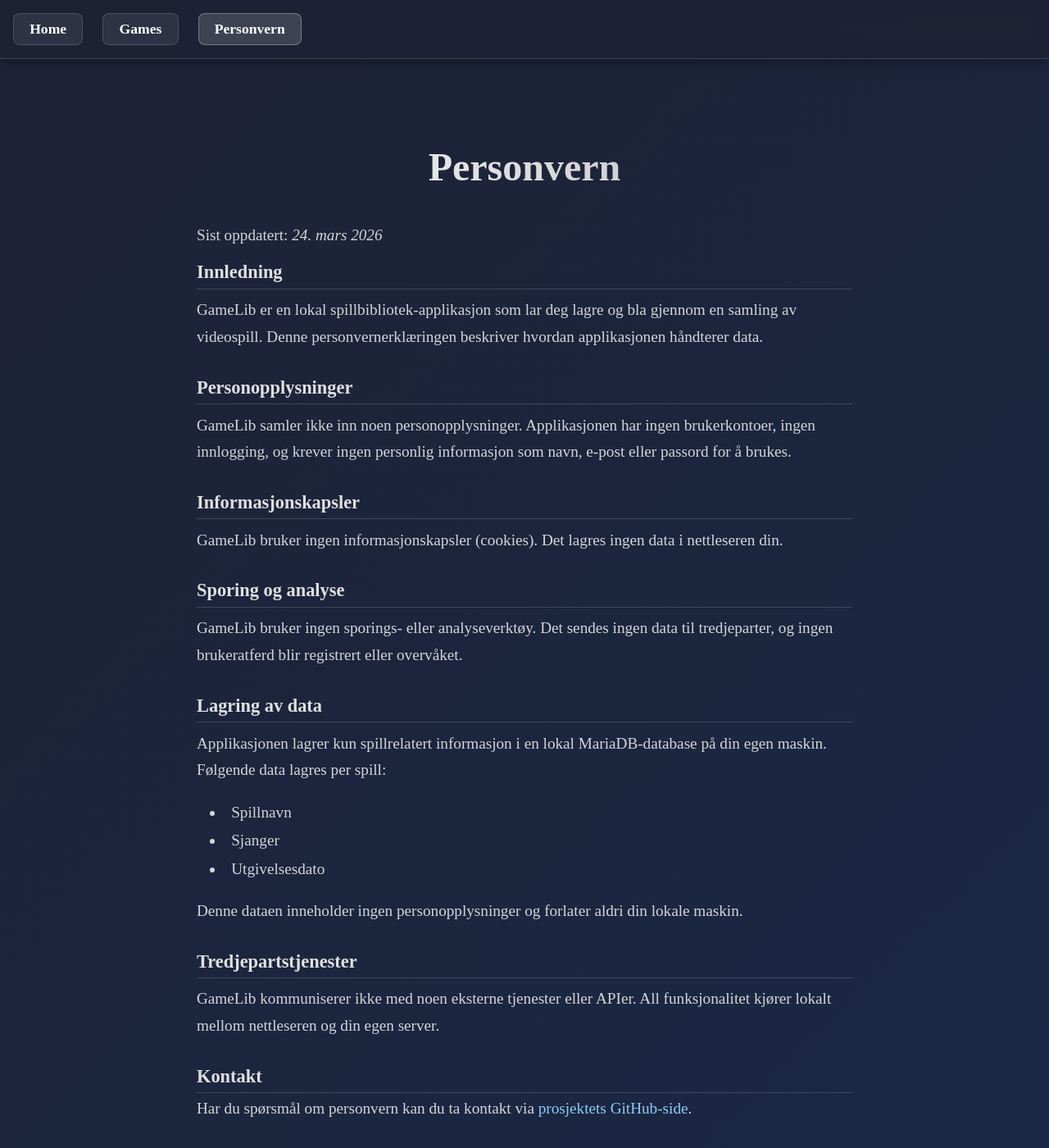
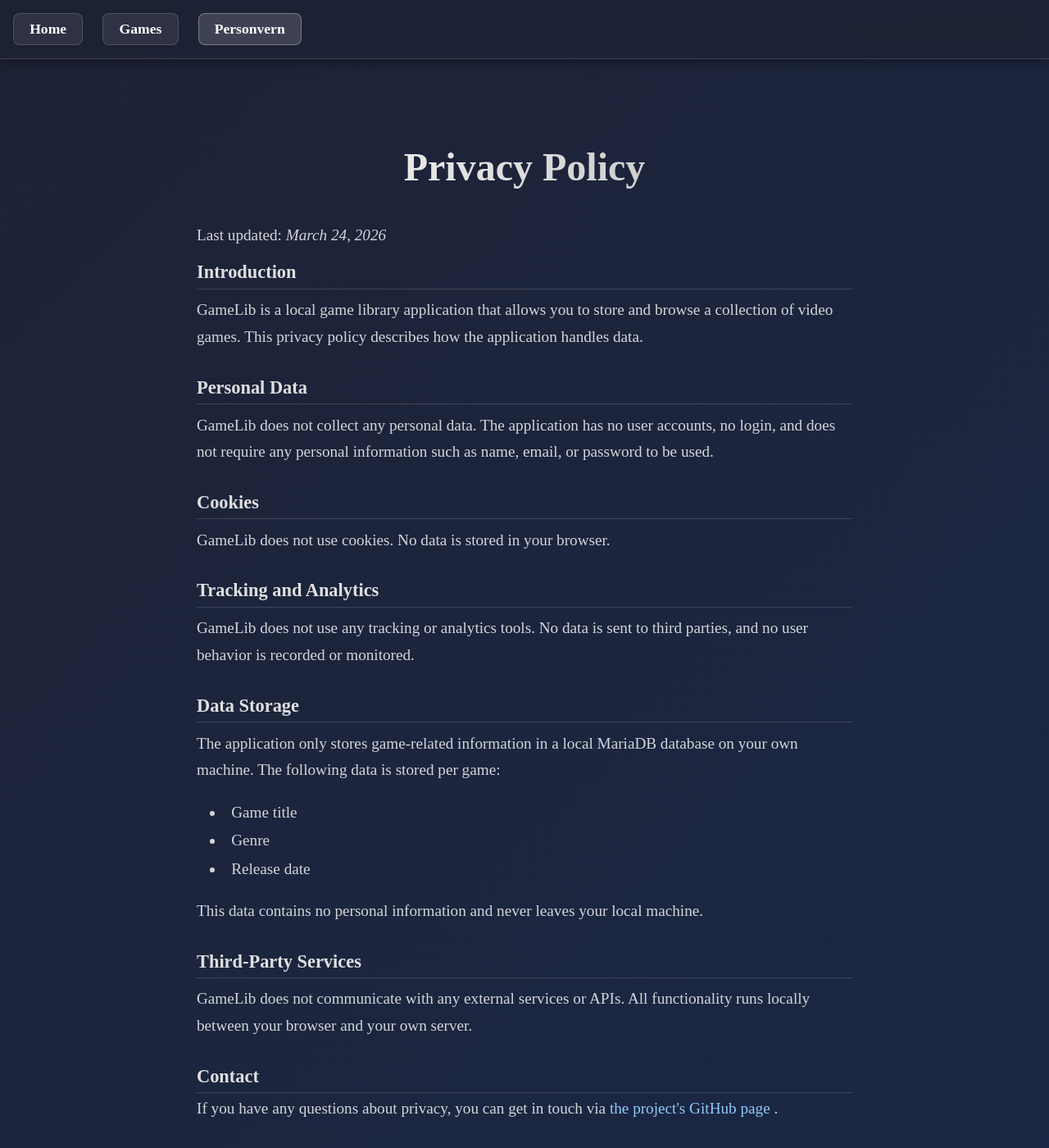
Before and after one commit to MagnusHSundby/GameLib, a Vue app in the folder frontend/: page /personvern in a window 1280 px wide. Shown: the top 1400 px of the page at 82% size. Built offline with nearby package versions, Linux system fonts and the light colour scheme.

Commit message:
fix: change to english for semmatic purposes

```diff
--- a/frontend/src/views/personvernView.vue
+++ b/frontend/src/views/personvernView.vue
@@ -1,68 +1,65 @@
 <template>
   <div class="article-wrapper">
-    <article class="personvern">
-      <AnimatedTitle text="Personvern" />
-      <p>Sist oppdatert: <time datetime="2026-03-24">24. mars 2026</time></p>
+    <article class="privacy">
+      <AnimatedTitle text="Privacy Policy" />
+      <p>Last updated: <time datetime="2026-03-24">March 24, 2026</time></p>
       <section>
-        <h2>Innledning</h2>
+        <h2>Introduction</h2>
         <p>
-          GameLib er en lokal spillbibliotek-applikasjon som lar deg lagre og
-          bla gjennom en samling av videospill. Denne personvernerklæringen
-          beskriver hvordan applikasjonen håndterer data.
+          GameLib is a local game library application that allows you to store
+          and browse a collection of video games. This privacy policy describes
+          how the application handles data.
         </p>
       </section>
       <section>
-        <h2>Personopplysninger</h2>
+        <h2>Personal Data</h2>
         <p>
-          GameLib samler ikke inn noen personopplysninger. Applikasjonen har
-          ingen brukerkontoer, ingen innlogging, og krever ingen personlig
-          informasjon som navn, e-post eller passord for å brukes.
+          GameLib does not collect any personal data. The application has no
+          user accounts, no login, and does not require any personal information
+          such as name, email, or password to be used.
         </p>
       </section>
       <section>
-        <h2>Informasjonskapsler</h2>
+        <h2>Cookies</h2>
+        <p>GameLib does not use cookies. No data is stored in your browser.</p>
+      </section>
+      <section>
+        <h2>Tracking and Analytics</h2>
         <p>
-          GameLib bruker ingen informasjonskapsler (cookies). Det lagres ingen
-          data i nettleseren din.
+          GameLib does not use any tracking or analytics tools. No data is sent
+          to third parties, and no user behavior is recorded or monitored.
         </p>
       </section>
       <section>
-        <h2>Sporing og analyse</h2>
+        <h2>Data Storage</h2>
         <p>
-          GameLib bruker ingen sporings- eller analyseverktøy. Det sendes ingen
-          data til tredjeparter, og ingen brukeratferd blir registrert eller
-          overvåket.
+          The application only stores game-related information in a local
+          MariaDB database on your own machine. The following data is stored per
+          game:
+        </p>
+        <ul>
+          <li>Game title</li>
+          <li>Genre</li>
+          <li>Release date</li>
+        </ul>
+        <p>
+          This data contains no personal information and never leaves your local
+          machine.
         </p>
       </section>
       <section>
-        <h2>Lagring av data</h2>
+        <h2>Third-Party Services</h2>
         <p>
-          Applikasjonen lagrer kun spillrelatert informasjon i en lokal
-          MariaDB-database på din egen maskin. Følgende data lagres per spill:
-        </p>
-        <ul>
-          <li>Spillnavn</li>
-          <li>Sjanger</li>
-          <li>Utgivelsesdato</li>
-        </ul>
-        <p>
-          Denne dataen inneholder ingen personopplysninger og forlater aldri din
-          lokale maskin.
+          GameLib does not communicate with any external services or APIs. All
+          functionality runs locally between your browser and your own server.
         </p>
       </section>
       <section>
-        <h2>Tredjepartstjenester</h2>
-        <p>
-          GameLib kommuniserer ikke med noen eksterne tjenester eller APIer. All
-          funksjonalitet kjører lokalt mellom nettleseren og din egen server.
-        </p>
-      </section>
-      <section>
-        <h2>Kontakt</h2>
+        <h2>Contact</h2>
         <address>
-          Har du spørsmål om personvern kan du ta kontakt via
-          <a href="https://github.com/magnushsundby/gamelib"
-            >prosjektets GitHub-side</a
+          If you have any questions about privacy, you can get in touch via
+          <a href="https://github.com/magnushsundby/gamelib">
+            the project's GitHub page </a
           >.
         </address>
       </section>
@@ -85,11 +82,11 @@ import AnimatedTitle from "@/components/AnimatedTitle.vue";
   padding: 2rem 1.5rem;
 }
 
-.personvern {
+.privacy {
   text-align: left;
 }
 
-.personvern h2 {
+.privacy h2 {
   color: #e0e0e0;
   font-size: 1.4rem;
   margin-top: 2rem;
@@ -98,18 +95,18 @@ import AnimatedTitle from "@/components/AnimatedTitle.vue";
   padding-bottom: 0.4rem;
 }
 
-.personvern p {
+.privacy p {
   font-weight: normal;
   line-height: 1.7;
   color: rgba(245, 245, 245, 0.85);
   margin: 0.6rem 0;
 }
 
-.personvern time {
+.privacy time {
   font-style: italic;
 }
 
-.personvern ul {
+.privacy ul {
   display: inline-block;
   text-align: left;
   list-style-position: inside;
@@ -117,30 +114,30 @@ import AnimatedTitle from "@/components/AnimatedTitle.vue";
   margin: 0.5rem 0 0.5rem 1rem;
 }
 
-.personvern li {
+.privacy li {
   font-weight: normal;
   color: rgba(245, 245, 245, 0.85);
   line-height: 1.8;
 }
 
-.personvern a {
+.privacy a {
   color: #90caf9;
   text-decoration: none;
   transition: color 0.2s;
 }
 
-.personvern a:hover {
+.privacy a:hover {
   color: #bbdefb;
   text-decoration: underline;
 }
 
-.personvern address {
+.privacy address {
   font-style: normal;
   font-weight: normal;
   color: rgba(245, 245, 245, 0.85);
 }
 
-.personvern section:first-of-type h2 {
+.privacy section:first-of-type h2 {
   margin-top: 1rem;
 }
 </style>
```
